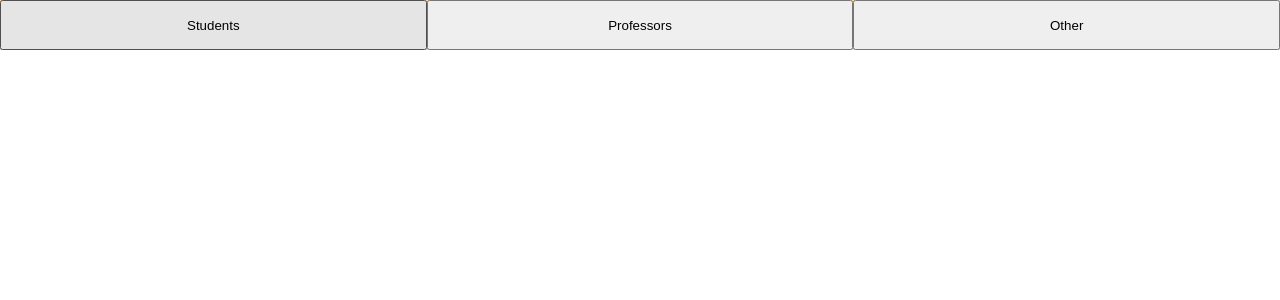
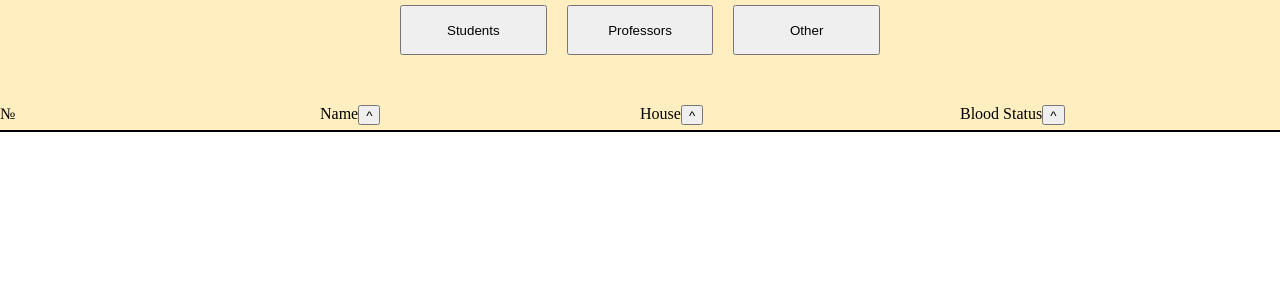
Before and after one commit to vaterpir/newpotter, a React app: page / in a window 1280 px wide. Shown: the top 300 px of the page. Built offline with nearby package versions, Linux system fonts and the light colour scheme.

Commit message:
style component

```diff
--- a/src/components/App.js
+++ b/src/components/App.js
@@ -42,13 +42,13 @@ const CreateList = (el, index, setDisplay, display) => {
         <div>{el.house || '---'}</div>
         <div>{el.bloodStatus || '---'}</div>
       </button>
-      <div className={`profil `}></div>
     </div>
   );
 };
 const CreateInfo = (data, optons, setDisplay, display) => {
   return (
     <div className="list">
+
       {[...data[optons]].map((el, index) =>
         CreateList(el, index, setDisplay, display),
       )}
@@ -57,7 +57,6 @@ const CreateInfo = (data, optons, setDisplay, display) => {
 };
 
 export const App = () => {
-  const [getdata, setData] = useState('');
   const [displayInfo, setDisplayInfo] = useState('');
   const [display, setDisplay] = useState(false);
 
@@ -76,22 +75,12 @@ export const App = () => {
         );
         setDisplayInfo(newComonent);
         console.log(state.newData);
-        setData(state.newData);
       } else {
         console.log('error');
       }
     };
     xhr.send();
   };
-  {
-    /*
-
-
-<button onClick={() => setDisplay(!display)}>X</button>
-<div>
-
-        </div> */
-  }
   return (
     <div className="App">
       <div className="content">
--- a/src/components/Menu.js
+++ b/src/components/Menu.js
@@ -7,6 +7,23 @@ export const Menu = ({ getDateReq }) => {
         <button onClick={() => getDateReq('professors')}>Professors</button>
         <button onClick={() => getDateReq('other')}>Other</button>
       </div>
+      <div>
+        <div className="headList">
+          <div>№</div>
+          <div>
+            <div>Name</div>
+            <button>^</button>
+          </div>
+          <div>
+            <div>House</div>
+            <button>^</button>
+          </div>
+          <div>
+            <div>Blood Status</div>
+            <button>^</button>
+          </div>
+        </div>
+      </div>
     </div>
   );
 };
--- a/src/styles/App.css
+++ b/src/styles/App.css
@@ -15,32 +15,64 @@ body {
 
 .content {
   width: 100%;
+  height: 100vh;
   background-color: #ffd89d;
   display: flex;
   flex-direction: column;
 }
-.show {
-  display: flex;
+.content > div:last-child {
+  background-color: #fff;
+  height: 100%;
+  width: 100%;
 }
 
 .Menu {
+  position: fixed;
   width: 100%;
-  height: 50px;
+  height: 130px;
+  display: flex;
+  flex-direction: column;
+  justify-content: center;
+  align-items: center;
+  z-index: 5;
+  background-color: rgb(255, 238, 191);
+  border: 1px solid #000;
+  border-width: 0 0 2px 0;
 }
+.Menu > div {
+  width: 100%;
+  margin: 25px;
+}
+
 .buttonMenu {
   width: 100%;
+  max-width: 500px;
   height: 100%;
   display: flex;
   justify-content: center;
 }
 .buttonMenu > button {
+  display: flex;
+  justify-content: center;
+  align-items: center;
   width: 100%;
-  height: 100%;
+  height: 50px;
+  margin: 0 10px;
 }
+
+.headList {
+  display: flex;
+}
+.headList > div {
+  width: 100%;
+  display: flex;
+}
+
 .info {
   width: 100%;
   height: 100%;
   display: flex;
+  flex-direction: column;
   justify-content: center;
   align-items: flex-start;
   overflow: auto;
@@ -80,6 +112,8 @@ body {
 }
 
 .list {
+  position: absolute;
+  top: 130px;
   width: 100%;
   display: flex;
   flex-direction: column;
@@ -90,21 +124,8 @@ body {
   width: 100%;
 }
 
-.profil {
-  background-color: rgb(252, 228, 122);
-  z-index: 2;
-  width: 100%;
-  height: 100%;
-  display: flex;
-  justify-content: center;
-  align-items: center;
-}
-
 .table {
   background-color: #fff;
-}
-
-.tableBox {
 }
 
 .hidden {
@@ -115,11 +136,65 @@ body {
   width: 100%;
 }
 
+/* .headList {
+  height: 50px;
+  width: 100%;
+  display: flex;
+  justify-content: flex-start;
+  align-items: flex-end;
+  border: 0px;
+}
+.headList > div {
+  width: 100%;
+  height: 100%;
+  display: flex;
+  justify-content: center;
+  align-items: center;
+  border: 1px solid #c07126;
+  border-width: 0 0 1px 0;
+}
+
+.headList > div > div {
+  width: 100%;
+  height: 100%;
+  display: flex;
+  justify-content: center;
+  align-items: center;
+}
+.headList > div > button {
+  display: flex;
+  justify-content: center;
+  align-items: center;
+}
+
+.headList > div:first-child {
+  width: 20px;
+  max-width: 20px;
+  min-width: 20px;
+  display: flex;
+  justify-content: flex-end;
+}
+ */
+
+.Profil {
+  background-color: rgb(252, 228, 122);
+  z-index: 2;
+  width: 100%;
+  height: 100%;
+  display: flex;
+  justify-content: center;
+  align-items: center;
+}
 .Profil {
   width: 100%;
   height: 100%;
 }
 .Profil > button {
-  position: relative;
-  left: 90%;
+  position: absolute;
+  top: 150px;
 }
+
+
+button {
+  height: 20px;
+}
```
